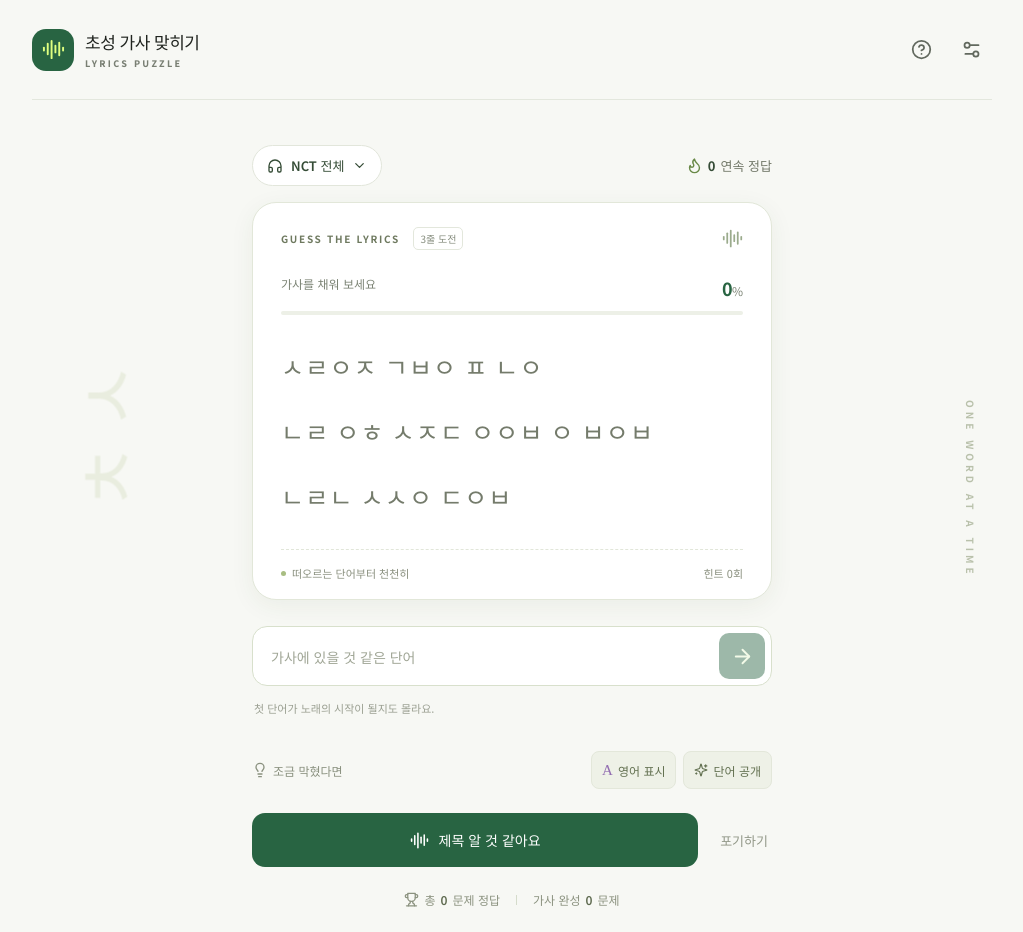
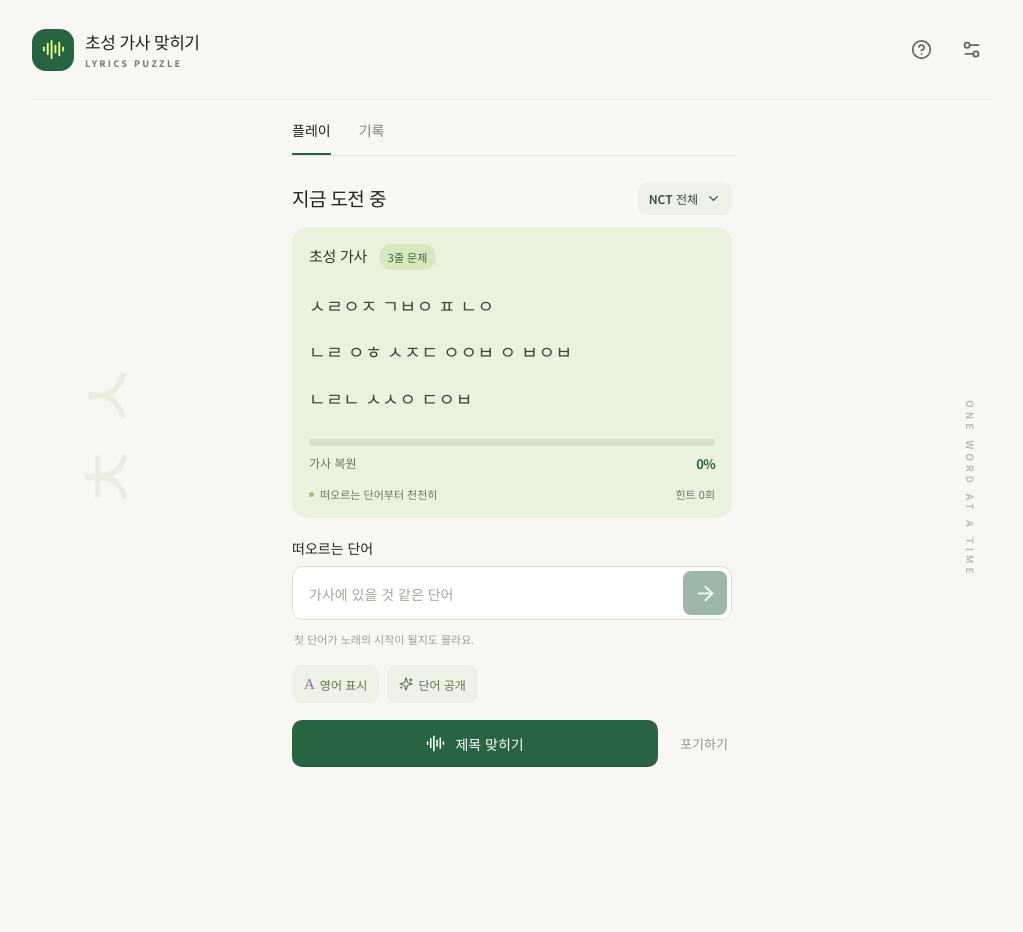
Before and after one commit to bluemistmark/lyrics-puzzle, a React (Vite) app: page / in a window 1280 px wide. Shown: the whole page, without its empty margins (128-1151 px from the left). After the commit the page ends 815 px from the top, so only its background shows below. Built offline with nearby package versions, Linux system fonts and the light colour scheme.

Commit message:
feat: 레이아웃 및 스타일 수정

```diff
--- a/src/main.tsx
+++ b/src/main.tsx
@@ -5,14 +5,12 @@ import {
   AudioLines,
   Check,
   ChevronDown,
-  Flame,
   Headphones,
   HelpCircle,
   Lightbulb,
   RotateCcw,
   Settings2,
   Sparkles,
-  Trophy,
   X,
 } from "lucide-react";
 import { questions, songs, initial, progress, units } from "./game";
@@ -30,6 +28,7 @@ function App() {
   const [word, setWord] = useState("");
   const [title, setTitle] = useState("");
   const [titleError, setTitleError] = useState("");
+  const [activeTab, setActiveTab] = useState<"play" | "record">("play");
   const [modal, setModal] = useState<
     "title" | "settings" | "help" | "giveup" | "reset" | null
   >(null);
@@ -111,7 +110,7 @@ function App() {
             </button>
             <button
               className="icon-btn"
-              aria-label="설정 및 기록"
+              aria-label="설정"
               onClick={() => setModal("settings")}
             >
               <Settings2 size={21} />
@@ -119,20 +118,14 @@ function App() {
           </div>
         </header>
         <main>
-          {/* <div className="eyebrow">
-            <span className="little-line" /> YOUR DAILY MUSIC BREAK
+          <div className="game-tabs" role="tablist" aria-label="화면 선택">
+            <button id="play-tab" role="tab" aria-selected={activeTab === "play"} aria-controls="play-panel" onClick={() => setActiveTab("play")}>플레이</button>
+            <button id="record-tab" role="tab" aria-selected={activeTab === "record"} aria-controls="record-panel" onClick={() => setActiveTab("record")}>기록</button>
           </div>
-          <div className="heading">
-            <h1>
-              아는 노래도,
-              <br />
-              <span>초성으로 보면 새롭게.</span>
-            </h1>
-            <span className="heading-symbol">♫</span>
-          </div> */}
+          <div id="play-panel" role="tabpanel" aria-labelledby="play-tab" hidden={activeTab !== "play"}>
           <div className="game-toolbar">
+            <h1>지금 도전 중</h1>
             <button className="filter" onClick={() => setModal("settings")}>
-              <Headphones size={16} />
               {g.selected.length === units.length
                 ? "NCT 전체"
                 : g.selected.length === 1
@@ -140,39 +133,12 @@ function App() {
                   : `${g.selected.length}개 유닛`}
               <ChevronDown size={15} />
             </button>
-            <span className="streak">
-              <Flame size={17} /> <b>{g.stats.streak}</b> 연속 정답
-            </span>
           </div>
           <section className="puzzle-card" aria-label="초성 가사 문제">
             <div className="card-top">
               <span className="question-label">
-                GUESS THE LYRICS <span>{q.lines.length}줄 도전</span>
+                초성 가사 <span>{q.lines.length}줄 문제</span>
               </span>
-              <AudioLines size={21} className="muted" />
-            </div>
-            <div className="progress-label">
-              <span>
-                {full
-                  ? "가사 완성!"
-                  : r.givenUp
-                    ? "정답 공개"
-                    : "가사를 채워 보세요"}
-              </span>
-              <span>
-                <b>{r.givenUp ? "—" : percent}</b>
-                {!r.givenUp && "%"}
-              </span>
-            </div>
-            <div
-              className="progress-track"
-              role="progressbar"
-              aria-label="가사 복원율"
-              aria-valuenow={percent}
-              aria-valuemin={0}
-              aria-valuemax={100}
-            >
-              <div style={{ width: `${percent}%` }} />
             </div>
             <div className="lyrics" aria-label="문제 가사">
               {q.lines.map((line, l) => (
@@ -222,6 +188,20 @@ function App() {
                 </p>
               ))}
             </div>
+            <div
+              className="progress-track"
+              role="progressbar"
+              aria-label="가사 복원율"
+              aria-valuenow={percent}
+              aria-valuemin={0}
+              aria-valuemax={100}
+            >
+              <div style={{ width: `${percent}%` }} />
+            </div>
+            <div className="progress-label">
+              <span>{r.givenUp ? "정답 공개" : full ? "가사 완성!" : "가사 복원"}</span>
+              <b>{r.givenUp ? "—" : `${percent}%`}</b>
+            </div>
             <div className="card-bottom">
               <span className="small-status">
                 {r.solved ? (
@@ -260,7 +240,7 @@ function App() {
             </div>
           )}
           <form className="word-form" onSubmit={submit}>
-            {/* <label htmlFor="word">어떤 단어가 떠오르나요?</label> */}
+            <label htmlFor="word">떠오르는 단어</label>
             <div className="input-wrap">
               <input
                 ref={input}
@@ -285,9 +265,7 @@ function App() {
               </button>
             </div>
           </form>
-          {/* <div className="feedback" role="status">
-            {g.notice || "단어를 맞히면 같은 부분이 모두 열려요."}
-          </div> */}
+          <div className="feedback" role="status">{g.notice}</div>
           <div className="word-history">
             {r.words.length ? (
               r.words
@@ -306,9 +284,6 @@ function App() {
             )}
           </div>
           <div className="hints">
-            <span>
-              <Lightbulb size={16} /> 조금 막혔다면
-            </span>
             <div>
               <button
                 disabled={
@@ -348,7 +323,7 @@ function App() {
                     setModal("title");
                   }}
                 >
-                  <AudioLines size={19} /> 제목 알 것 같아요
+                  <AudioLines size={19} /> 제목 맞히기
                 </button>
                 <button className="skip" onClick={() => setModal("giveup")}>
                   포기하기
@@ -356,21 +331,19 @@ function App() {
               </>
             )}
           </div>
-          <div className="mini-stats">
-            <span>
-              <Trophy size={15} /> 총 <b>{g.stats.solved}</b>문제 정답
-            </span>
-            <span className="divider" />
-            <span>
-              가사 완성 <b>{g.stats.completed}</b>문제
-            </span>
           </div>
-          {/* <footer>
-            <span>한 단어씩, 기억 속 노래를 꺼내요.</span>
-            <small>
-              {songs.length}곡 · {questions.length}개 구간으로 만나는 NCT
-            </small>
-          </footer> */}
+          <section id="record-panel" role="tabpanel" aria-labelledby="record-tab" hidden={activeTab !== "record"} className="record-panel">
+            <h1>나의 기록</h1>
+            <div className="record-grid">
+              <div className="record-item"><span>제목 정답</span><strong>{g.stats.solved}문제</strong></div>
+              <div className="record-item"><span>가사 완성</span><strong>{g.stats.completed}문제</strong></div>
+              <div className="record-item"><span>현재 연속 정답</span><strong>{g.stats.streak}문제</strong></div>
+              <div className="record-item"><span>최고 연속 정답</span><strong>{g.stats.best}문제</strong></div>
+              <div className="record-item"><span>직접 완성</span><strong>{g.stats.direct}문제</strong></div>
+            </div>
+            <p className="record-note">기록은 현재 브라우저에 저장돼요. 브라우저 데이터를 지우면 기록도 삭제됩니다.</p>
+            <button className="reset-btn" onClick={() => setModal("reset")}><RotateCcw size={14} /> 기록 초기화</button>
+          </section>
         </main>
       </div>
       <dialog
@@ -479,32 +452,6 @@ function App() {
                   ))}
                 </div>
               </fieldset>
-              <h3>나의 플레이 기록</h3>
-              <div className="stats-grid">
-                <div>
-                  <b>{g.stats.solved}</b>
-                  <span>제목 정답</span>
-                </div>
-                <div>
-                  <b>{g.stats.best}</b>
-                  <span>최고 연속</span>
-                </div>
-                <div>
-                  <b>{g.stats.completed}</b>
-                  <span>가사 완성</span>
-                </div>
-                <div>
-                  <b>{g.stats.direct}</b>
-                  <span>직접 완성</span>
-                </div>
-              </div>
-              <p className="sample-note">
-                기록은 현재 브라우저에 저장돼요. 브라우저 데이터를 지우면 기록도
-                삭제됩니다.
-              </p>
-              <button className="reset-btn" onClick={() => setModal("reset")}>
-                <RotateCcw size={14} /> 기록 초기화
-              </button>
               <button className="primary" onClick={() => setModal(null)}>
                 이어서 플레이
               </button>
--- a/src/style.css
+++ b/src/style.css
@@ -45,3 +45,54 @@
 [data-theme=dark] .error{color:#f3af90}
 [data-theme=dark] dialog::backdrop{background:#00000099}
 @keyframes reveal-dark{from{background:#698842}to{background:#3b5129}}
+
+/* Compact play and record layout */
+main{max-width:440px;margin:0 auto 48px}
+.game-tabs{display:flex;gap:28px;border-bottom:1px solid #e2e7d9;margin:0 -4px;padding:0 4px}
+.game-tabs button{background:none;color:#7b8374;border-bottom:2px solid transparent;padding:20px 0 13px;font-size:14px;font-weight:600}
+.game-tabs button[aria-selected=true]{color:#20241f;border-color:#286442}
+main [hidden]{display:none!important}
+.game-toolbar{margin:26px 0 12px}
+.game-toolbar h1,.record-panel h1{font-size:19px;line-height:1.4;letter-spacing:-.6px;margin:0}
+.filter{border:0;background:#eef1e7;border-radius:9px;padding:8px 11px;font-size:12px}
+.puzzle-card{background:#eaf2de;border:0;border-radius:16px;box-shadow:none;padding:18px 17px 16px}
+.card-top{margin-bottom:0}
+.question-label{font-size:15px;letter-spacing:-.3px;color:#243c25}
+.question-label>span{margin-left:8px;border:0;border-radius:20px;background:#d7e8bf;color:#456033;padding:5px 9px;font-size:11px}
+.lyrics{min-height:0;padding:23px 0 25px;gap:14px}
+.lyrics p{font-size:18px;line-height:1.8;letter-spacing:.6px;color:#354c36;word-spacing:4px}
+.progress-track{height:7px;margin:0;background:#d8e0cc}
+.progress-track>div{background:#86ab4e}
+.progress-label{margin-top:8px;font-size:12px;color:#66795a}
+.progress-label b{font-size:13px;color:#286442}
+.card-bottom{border:0;padding-top:13px;color:#66795a}
+.word-form{margin-top:20px}
+.word-form label{margin-bottom:8px}
+.input-wrap{border-radius:11px;padding:4px}
+.input-wrap button{min-height:42px;width:44px;border-radius:8px}
+.feedback{min-height:0;margin:7px 3px 0}
+.feedback:empty{display:none}
+.word-history{min-height:0;padding:9px 2px 3px}
+.hints{margin:13px 0 17px}
+.hints>div{gap:8px}
+.hints button{background:#eef1e7;border:0;border-radius:9px;padding:10px 12px;font-size:12px}
+.bottom-actions .primary{min-height:47px;border-radius:10px}
+.record-panel{padding-top:26px}
+.record-grid{display:grid;gap:10px;margin-top:14px}
+.record-item{display:flex;justify-content:space-between;align-items:center;background:#eef1e7;border-radius:12px;padding:16px}
+.record-item span{font-size:13px;color:#627050}
+.record-item strong{font-size:16px;color:#243c25}
+.record-note{font-size:12px;color:#7b8374;line-height:1.7;margin:18px 2px}
+.record-panel .reset-btn{margin:20px auto}
+[data-theme=dark] .game-tabs{border-color:#3d4b39}
+[data-theme=dark] .game-tabs button{color:#adbba3}
+[data-theme=dark] .game-tabs button[aria-selected=true]{color:#e7eee1;border-color:#bce583}
+[data-theme=dark] .filter,[data-theme=dark] .record-item{background:#2b3827;color:#e7eee1}
+[data-theme=dark] .puzzle-card{background:#2e4325;border:0;box-shadow:none}
+[data-theme=dark] .question-label,[data-theme=dark] .record-item strong{color:#e1ffb0}
+[data-theme=dark] .question-label>span{background:#3b5129;color:#d0eba9;border:0}
+[data-theme=dark] .lyrics p{color:#d8e3cf}
+[data-theme=dark] .progress-label,[data-theme=dark] .card-bottom{color:#adbba3}
+[data-theme=dark] .record-item span,[data-theme=dark] .record-note{color:#adbba3}
+@media(max-width:600px){main{margin:0 auto 40px}.game-tabs{margin:0 -22px;padding:0 22px}.game-toolbar{margin:24px 0 11px}.puzzle-card{border-radius:16px;padding:18px 16px 15px}.card-top{margin:0}.lyrics{min-height:0;padding:22px 0 24px;gap:13px}.lyrics p{font-size:17px;line-height:1.8;letter-spacing:.5px}.word-form{margin-top:19px}.hints{margin:12px 0 17px}}
+@media(max-width:360px){.game-tabs{margin:0 -16px;padding:0 16px}.lyrics p{font-size:16px}}
```
